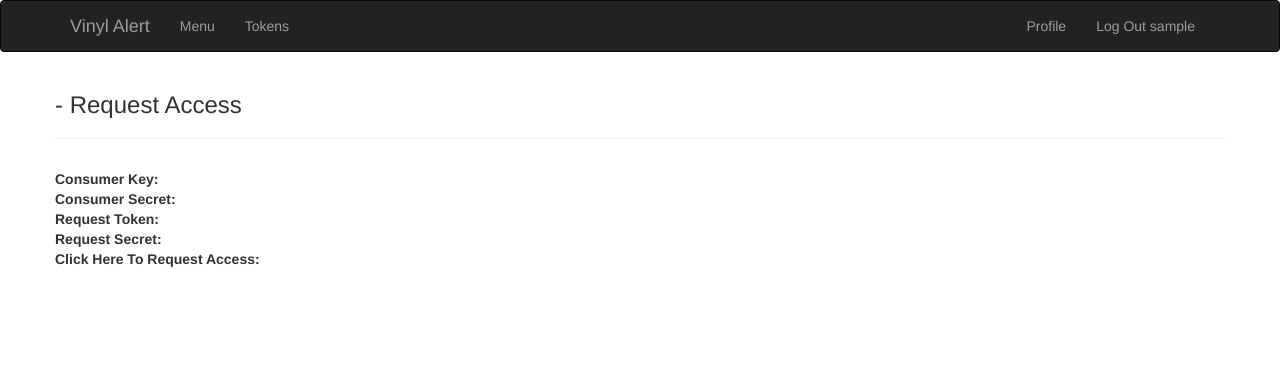
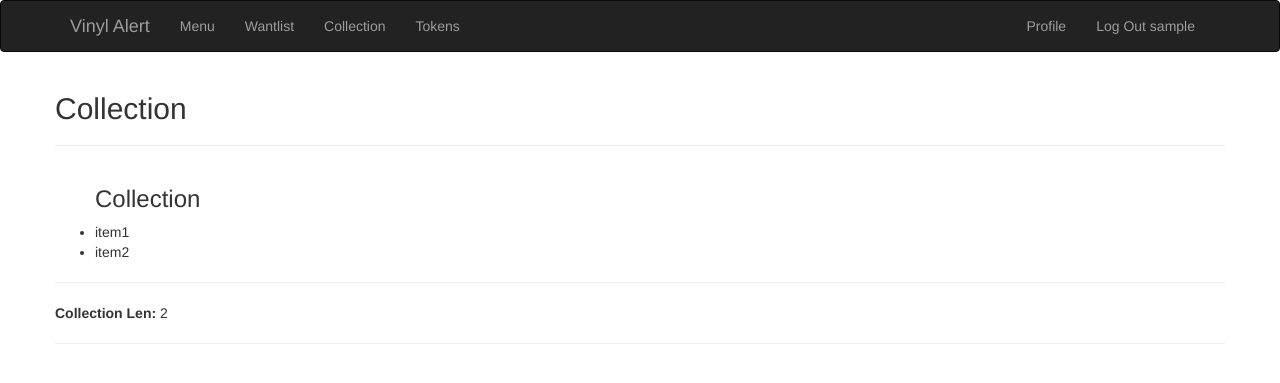
Before and after one commit to muce/va, a Flask app: page /collection in a window 1280 px wide. Shown: the top 383 px of the page. Run offline with Flask 2, Linux system fonts and the light colour scheme; a user stored in the database is signed in; data comes from the database, SQL or seed files in the repository; both versions use the stored data as it was after the commit; some libraries are stand-ins or nearby versions.

```diff
--- a/app/main/views.py
+++ b/app/main/views.py
@@ -29,10 +29,7 @@ def index():
             resp = d.get_authorize_url(callback_url = mm.get_dict_key('callback_url'))
             break
         except ssl.SSLError:
-            print ''
-            print 'SSLError'
-            print ''
-            resp = d.get_authorize_url(callback_url = mm.get_dict_key('callback_url'))
+            print "ssl.SSLError at resp = d.get_authorize_url(callback_url = mm.get_dict_key('callback_url'))"
 
     mm.set_dict_key('request_token', resp[0])
     mm.set_dict_key('request_secret', resp[1])
@@ -44,33 +41,26 @@ def index():
 @main.route('/authorised')
 def discogs_authorised():
     app = current_app._get_current_object()
-
     d = mm.get_dict_key('client')
 
-    """
-    #me = d.identity()
-    #u = d.user(me.username)
-    #wantlist_items = mm.get_wantlist_items(me)
-    """
-
     mm.set_dict_key('verifier', request.args['oauth_verifier'])
-    resp = d.get_access_token(mm.get_dict_key('verifier'))
-    mm.set_dict_key('access_token', resp[0])
-    mm.set_dict_key('access_secret', resp[1])
+    at = d.get_access_token(mm.get_dict_key('verifier'))
+    mm.set_dict_key('access_token', at[0])
+    mm.set_dict_key('access_secret', at[1])
 
     me = d.identity()
     u = d.user(me.username)
-    wantlist_len = len(mm.get_wantlist_items(me))
+
+    mm.set_dict_key('client', d)
 
     return render_template('verified.html',
-                            page_name = 'verified.html',
                             user = u,
-                            wantlist_len = wantlist_len,
                             main_menu_url = 'http://localhost:5000/menu')
 
 @main.route('/menu')
 def discogs_menu():
     app = current_app._get_current_object()
+    d = mm.get_dict_key('client')
 
     return render_template('main_menu.html',
                             user_agent = mm.get_dict_key('user_agent'),
@@ -84,6 +74,7 @@ def discogs_menu():
 @main.route('/tokens')
 def discogs_tokens():
     app = current_app._get_current_object()
+    d = mm.get_dict_key('client')
 
     return render_template('tokens.html',
                             page_name = 'tokens.html',
@@ -94,47 +85,33 @@ def discogs_wantlist():
     app = current_app._get_current_object()
 
     d = mm.get_dict_key('client')
-    d.set_consumer_key(mm.get_dict_key('consumer_key'), mm.get_dict_key('consumer_secret'))
+    #d.set_consumer_key(mm.get_dict_key('consumer_key'), mm.get_dict_key('consumer_secret'))
 
     me = d.identity()
     u = d.user(me.username)
-    wantlist = mm.get_wantlist_items(me)
-    wantlist_len = len(wantlist)
+
+    while True:
+        try:
+            wantlist = mm.get_wantlist_items(me)
+            wantlist_len = len(wantlist)
+            break
+        except ssl.SSLError:
+            print "SSLError at wantlist = mm.get_wantlist_items(me)"
 
     return render_template('wantlist.html',
                             user_agent = mm.get_dict_key('user_agent'),
                             page_name = 'wantlist.html',
-                            wantlist = str(wantlist),
+                            wantlist = wantlist,
                             wantlist_len = wantlist_len)
 
 @main.route('/collection')
 def discogs_collection():
-    return render_template('index.html')
+    collection = {'item1': 'dsfdsf', 'item2': 'dsgdsgds'}
+    collection_len = len(collection)
+    return render_template('collection.html',
+                           collection = collection,
+                           collection_len = collection_len)
 
-"""
-    me = d.identity()
-    u = d.user(me.username)
-    wantlist = me.wantlist
-
-    # search for x number of users from 0..n
-    me.userlist = ['Diognes_The_Fox', 'scientistindubwise', 'lhrecords', 'theory-x']
-
-    return render_template('access.html',
-                           user_agent=session['discogs_user_agent'],
-                           user=u,
-                           #consumer_key=session['discogs_consumer_key'],
-                           #consumer_secret=session['discogs_consumer_secret'],
-                           #callback_url=session['discogs_callback_url'],
-                           #request_token=session['request_token'],
-                           #request_secret=session['request_secret'],
-                           #access_token=session['access_token'],
-                           #access_secret=session['access_secret'],
-                           #access_token_url=session['access_token_url'],
-                           #mm_wantlist_items=mm_wantlist_items,
-                           wantlist=wantlist,
-                           wantlist_len=str(len(wantlist)),
-                           num_users=200000)
-"""
 @main.route('/discogs/user/<username>')
 def discogs_user(username):
     d = Client(session['discogs_user_agent'])
--- a/app/templates/base.html
+++ b/app/templates/base.html
@@ -24,6 +24,8 @@
             <ul class="nav navbar-nav">
                 {% if current_user.is_authenticated() %}
                 <li><a href="http://localhost:5000/menu">Menu</a></li>
+                <li><a href="http://localhost:5000/wantlist">Wantlist</a></li>
+                <li><a href="http://localhost:5000/collection">Collection</a></li>
                 <li><a href="http://localhost:5000/tokens">Tokens</a></li>
                 {% endif %}
             </ul>
--- a/app/templates/collection.html
+++ b/app/templates/collection.html
@@ -1,21 +1,27 @@
 {% extends "base.html" %}
 
-{% block title %}Vinyl Alert{% endblock %}
+{% block title %}Vinyl Alert {{ current_user.username }}{% endblock %}
 
 {% block page_content %}
 <div class="row">
 	<div class="large-12 columns">
-		<h1>Hello {% if current_user.is_authenticated() %}{{ current_user.username }}{% else %}Stranger{% endif %}</h1>
+		<h2>Collection</h2>
 		<hr/>
 	</div>
 </div>
 
 <div class="row">
 	<div class="large-12 columns">
-		<h3>Collection - {{username}}</h3>
-		<p>
-			something about the collection
-		</p>
+		<h3><ul>Collection</ul></h3>
+		<ul>
+		{% for item in collection: %}
+			<li>{{item}}</li>
+		{% endfor %}
+		</ul>
 		<hr/>
+		<b>Collection Len: </b>{{collection_len}}
+		<hr/>
+	</div>
 </div>
+
 {% endblock %}
--- a/app/templates/main_menu.html
+++ b/app/templates/main_menu.html
@@ -6,7 +6,6 @@
 <div class="row">
 	<div class="large-12 columns">
 		<h2>Main Menu</h2>
-        <h4>Page Name: {{ page_name }}</h4>
 		<hr/>
 	</div>
 </div>
--- a/app/templates/tokens.html
+++ b/app/templates/tokens.html
@@ -6,8 +6,7 @@
 {%- if current_user.is_authenticated() %}
 <div class="row">
 	<div class="large-12 columns">
-		<h2>MatchMaker Tokens</h2>
-        <h4>Page Name: {{ page_name }}</h4>
+		<h2>Tokens</h2>
 		<hr/>
 	</div>
 </div>
```
Also changed, not shown: app/templates/verified.html (+1 -6 lines), app/templates/wantlist.html (+20 -5 lines), data-dev.sqlite, 1 other file.
